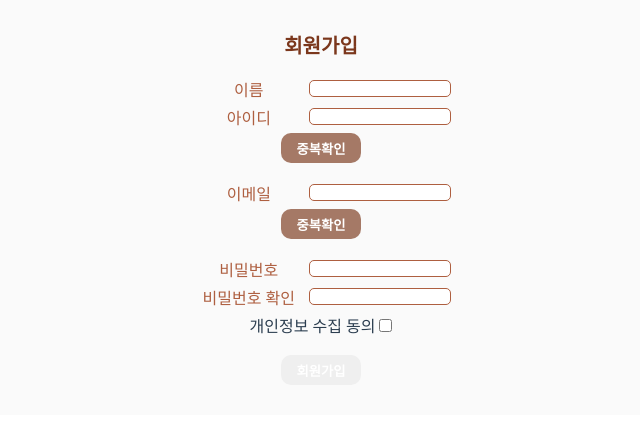
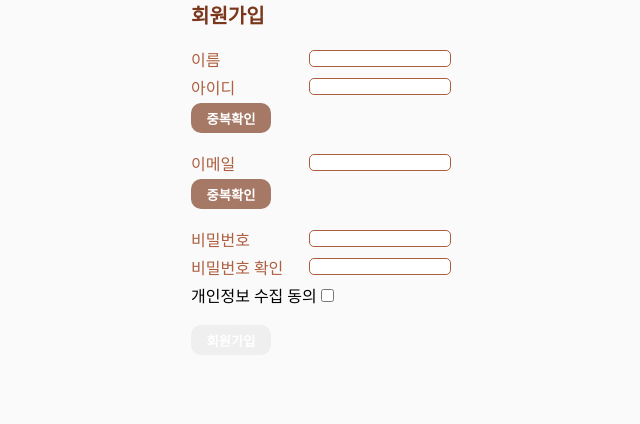
Before and after one commit to sunmingLee/Sai, a Vue app in the folder FrontEnd/: page /join in a window 1280 px wide. Shown: the top 424 px of the page, without its empty margins (319-959 px from the left). Built offline with nearby package versions, Linux system fonts and the light colour scheme; a web font is replaced by a local one.

Commit message:
Design: Change App.vue css

```diff
--- a/FrontEnd/src/App.vue
+++ b/FrontEnd/src/App.vue
@@ -1,19 +1,21 @@
 <template>
-  <nav>
-    <!-- <router-link to="/searchId">아이디 찾기</router-link> | -->
-    <!-- <router-link to="/searchPassword">비밀번호 찾기</router-link> -->
+  <div class="flex-wrap">
     <router-view />
-  </nav>
+  </div>
 </template>
 
-<style>
+<style lang="scss">
+body {
+  background-color: #fafafa;
+}
+
+* {
+  margin: 0;
+  padding: 0;
+}
+
 #app {
   font-family: "Elice";
-  -webkit-font-smoothing: antialiased;
-  -moz-osx-font-smoothing: grayscale;
-  text-align: center;
-  color: #2c3e50;
-  /* background-color: #fafafa; */
 }
 
 @font-face {
@@ -21,16 +23,8 @@
   src: url("@/assets/fonts/EliceDigitalBaeum_Regular.ttf") format("truetype");
 }
 
-nav {
-  padding: 30px;
-}
-
-nav a {
-  font-weight: bold;
-  color: #2c3e50;
-}
-
-nav a.router-link-exact-active {
-  color: #42b983;
+.flex-wrap {
+  display: flex;
+  justify-content: center;
 }
 </style>
--- a/FrontEnd/src/router/index.js
+++ b/FrontEnd/src/router/index.js
@@ -1,22 +1,9 @@
 import { createRouter, createWebHistory } from 'vue-router'
-import HomeView from '../views/HomeView.vue'
 import SearchIdView from '@/views/SearchIdView.vue'
 import SearchPasswordView from '@/views/SearchPasswordView.vue'
 import JoinView from '@/views/JoinView.vue'
 const routes = [
-  {
-    path: '/',
-    name: 'home',
-    component: HomeView
-  },
-  {
-    path: '/about',
-    name: 'about',
-    // route level code-splitting
-    // this generates a separate chunk (about.[hash].js) for this route
-    // which is lazy-loaded when the route is visited.
-    component: () => import(/* webpackChunkName: "about" */ '../views/AboutView.vue')
-  },
+
   {
     path: '/searchId',
     name: 'searchId',
--- a/FrontEnd/src/views/AboutView.vue
+++ /dev/null
@@ -1,5 +0,0 @@
-<template>
-  <div class="about">
-    <h1>This is an about page</h1>
-  </div>
-</template>
--- a/FrontEnd/src/views/HomeView.vue
+++ /dev/null
@@ -1,18 +0,0 @@
-<template>
-  <div class="home">
-    <img alt="Vue logo" src="../assets/logo.png">
-    <HelloWorld msg="Welcome to Your Vue.js App"/>
-  </div>
-</template>
-
-<script>
-// @ is an alias to /src
-import HelloWorld from '@/components/HelloWorld.vue'
-
-export default {
-  name: 'HomeView',
-  components: {
-    HelloWorld
-  }
-}
-</script>
--- a/FrontEnd/src/views/JoinView.vue
+++ b/FrontEnd/src/views/JoinView.vue
@@ -1,6 +1,6 @@
 <template>
-  <div>
-    <HeaderTitle title="회원가입"/>
+  <div class="join-wrap">
+    <HeaderTitle class="header" title="회원가입"/>
     <br>
     <form id="join-form" @submit.prevent="onJoin">
       <InputBox v-model="name" :hasLabel="true" labelName="이름" @inputCheck="checkName"></InputBox>
```
